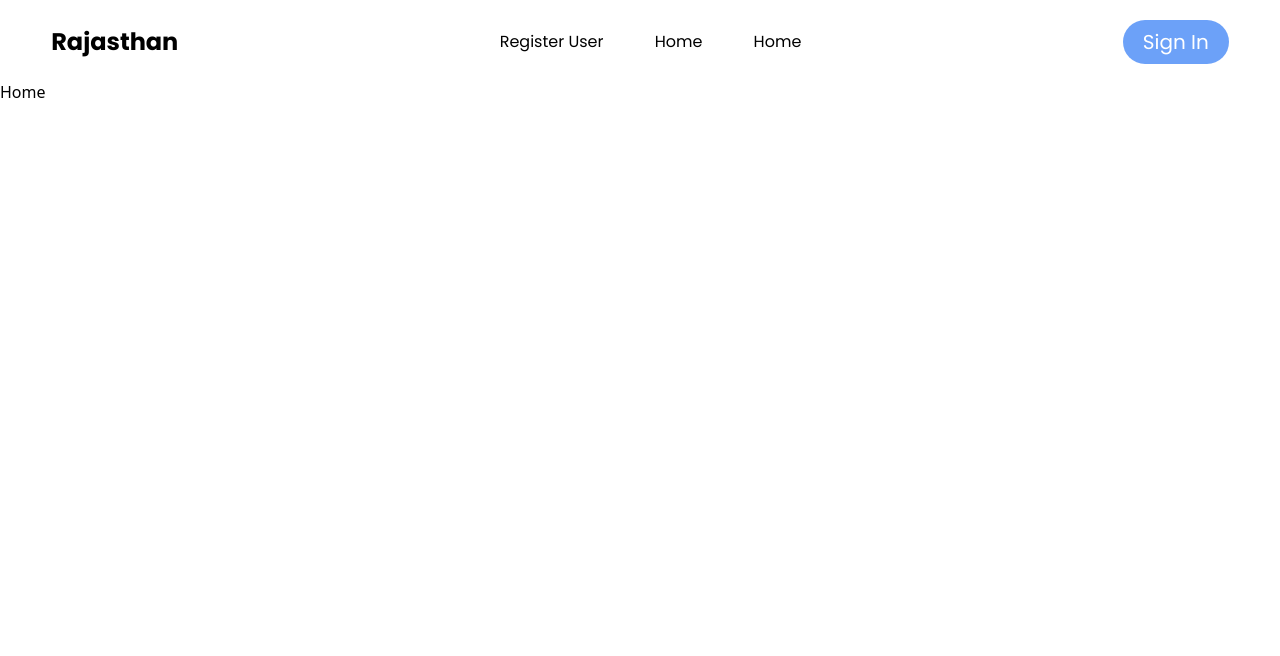
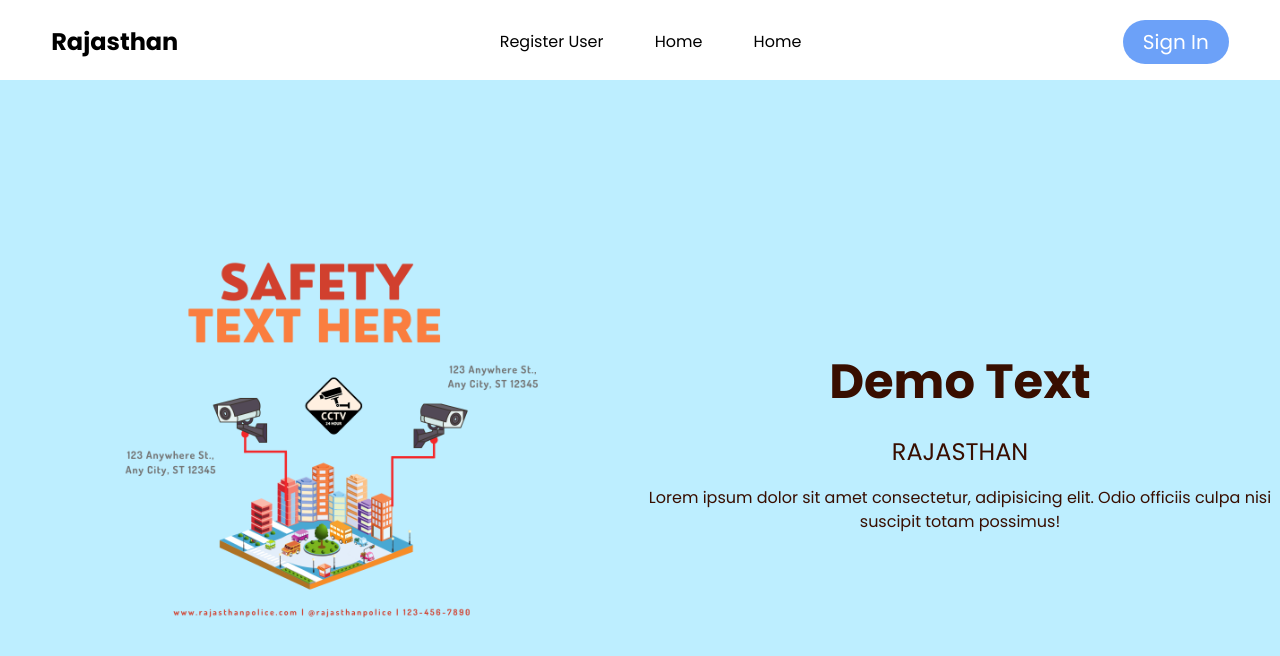
Before and after one commit to krishnenduroy52/RJPOLICE_HACK_326_AlphaCoders_6, a React (Vite) app in the folder Frontend/: page / in a window 1280 px wide. Shown: the top 656 px of the page. Built offline with nearby package versions, Linux system fonts and the light colour scheme; no server answers.

Commit message:
bal chal home page

```diff
--- a/Frontend/src/App.css
+++ b/Frontend/src/App.css
@@ -147,3 +147,53 @@
 .form button:hover {
   background-color: #005ce6;
 }
+
+
+/* Home Page CSS */
+
+.hero {
+  display: grid;
+  grid-template-columns: 1fr 1fr;
+  justify-content: center;
+  align-items: center;
+  height: 90vh;
+  background-color: #bdeeff;
+}
+
+.hero_img {
+  /* width: 90vw; */
+  /* height: 50%; */
+  /* margin: 1rem; */
+  /* object-fit: cover; */
+}
+
+.hero_image {
+  height: 70%;
+  width: 70%;
+  border-bottom-left-radius: 1rem;
+  border-bottom-right-radius: 1rem;
+  margin-left: auto;
+  margin-right: auto;
+}
+
+.hero_text {
+  color: #380e00;
+  font-family: 'Poppins', sans-serif;
+  text-align: center;
+}
+
+.hero_text h1 {
+  font-size: 3rem;
+  margin-bottom: 1rem;
+  font-weight: bold;
+}
+
+.hero_text h3 {
+  font-size: 1.5rem;
+  margin-bottom: 1rem;
+}
+
+.hero_text p {
+  font-size: 1rem;
+  line-height: 1.5;
+}
--- a/Frontend/src/page/Home.jsx
+++ b/Frontend/src/page/Home.jsx
@@ -1,6 +1,17 @@
 const Home = () => {
   return (
-    <div>Home</div>
+    <>
+      <div className="hero">
+        <div className="hero_img">
+          <img className="hero_image" src="./src/assets/demo.png" alt="hero image" />
+        </div>
+        <div className="hero_text">
+          <h1>Demo Text</h1>
+          <h3>RAJASTHAN</h3>
+          <p>Lorem ipsum dolor sit amet consectetur, adipisicing elit. Odio officiis culpa nisi suscipit totam possimus!</p>
+        </div>
+      </div>
+    </>
   )
 }
 
```
Also changed, not shown: Frontend/src/assets/demo.png (added).
